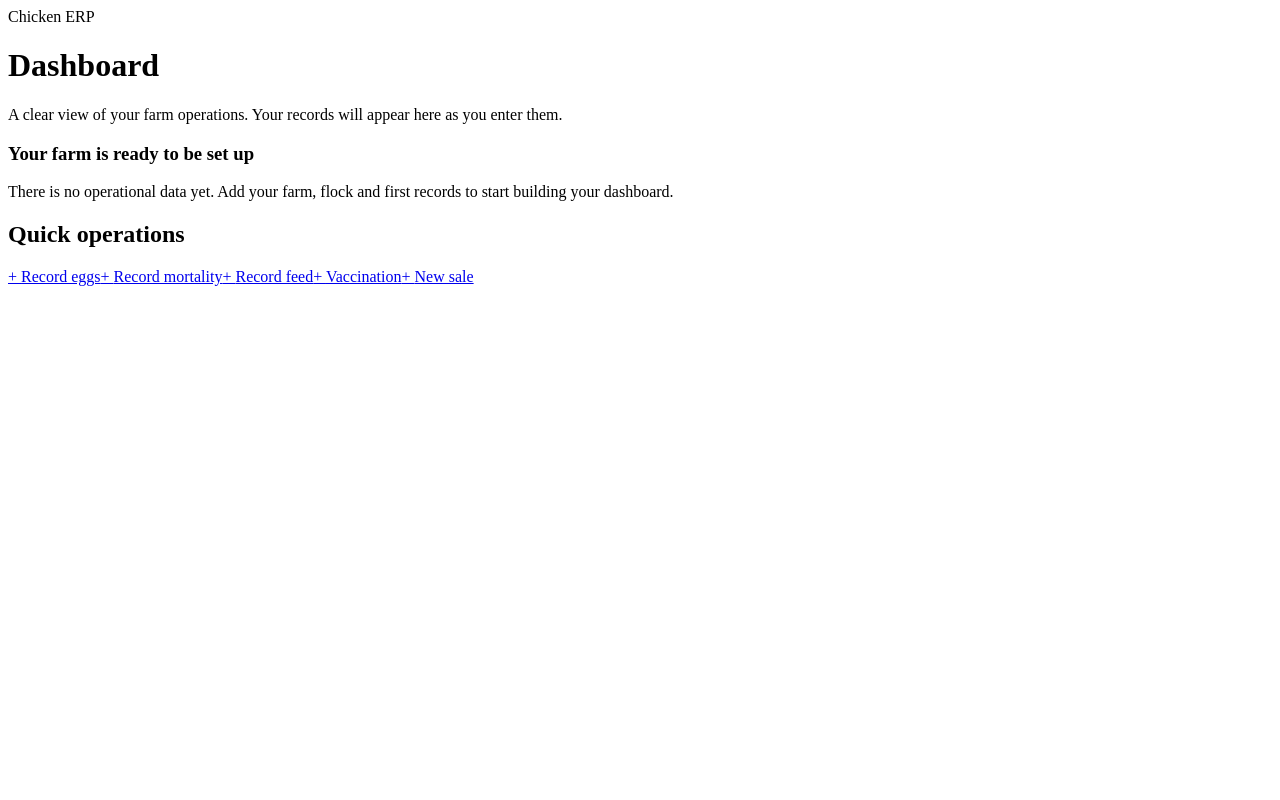
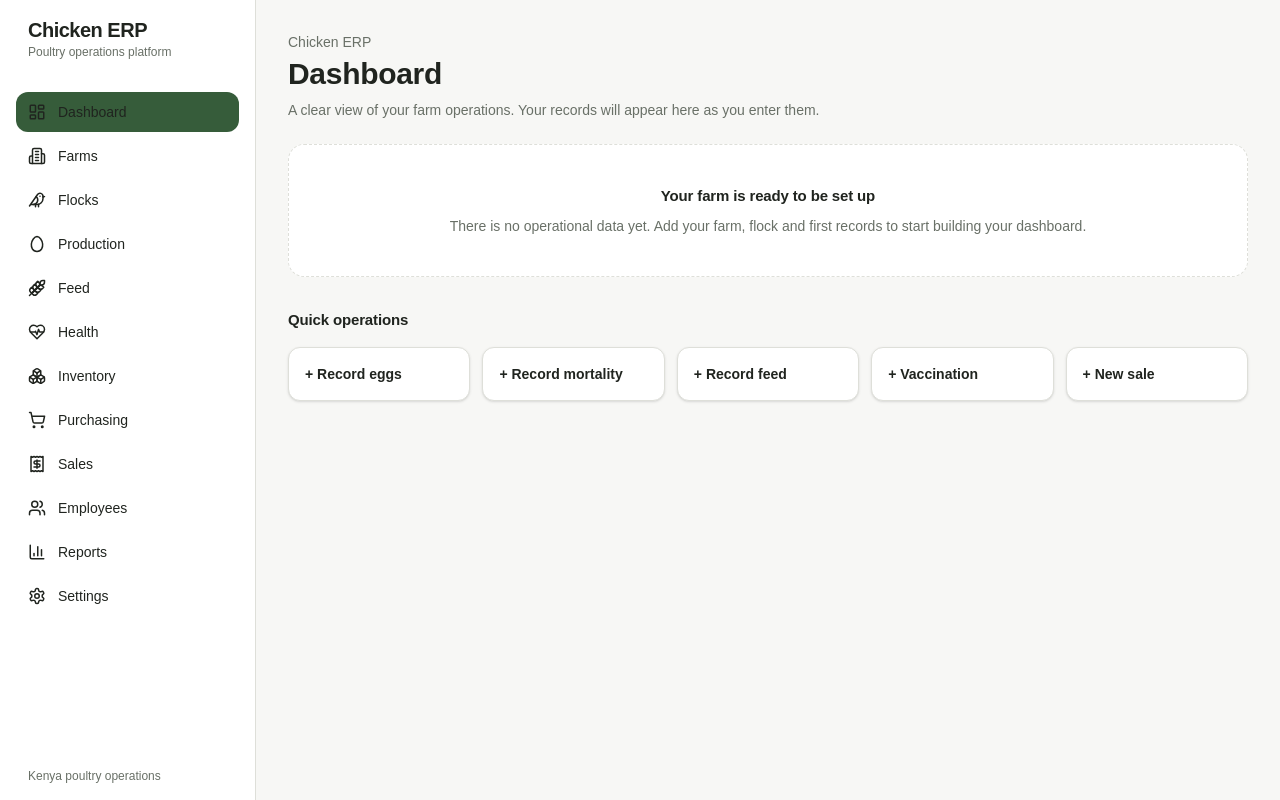
Before and after one commit to Mesharl/chicken-erp, a Next.js app: page / in a window 1280 px wide. Built offline with nearby package versions, Linux system fonts and the light colour scheme.

Commit message:
Remove Kenya-specific product positioning

```diff
--- /dev/null
+++ b/app/layout.tsx
@@ -0,0 +1,22 @@
+import type { Metadata } from "next";
+import "./globals.css";
+import { AppShell } from "@/components/app-shell";
+
+export const metadata: Metadata = {
+  title: "Chicken ERP",
+  description: "Farm management and poultry operations software"
+};
+
+export default function RootLayout({
+  children
+}: {
+  children: React.ReactNode;
+}) {
+  return (
+    <html lang="en">
+      <body>
+        <AppShell>{children}</AppShell>
+      </body>
+    </html>
+  );
+}
```
